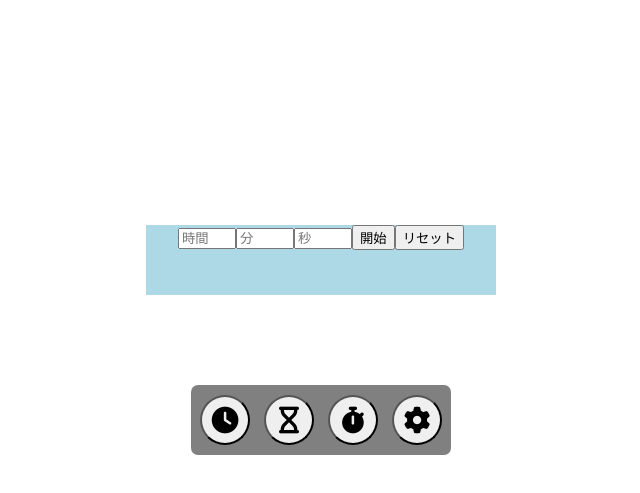
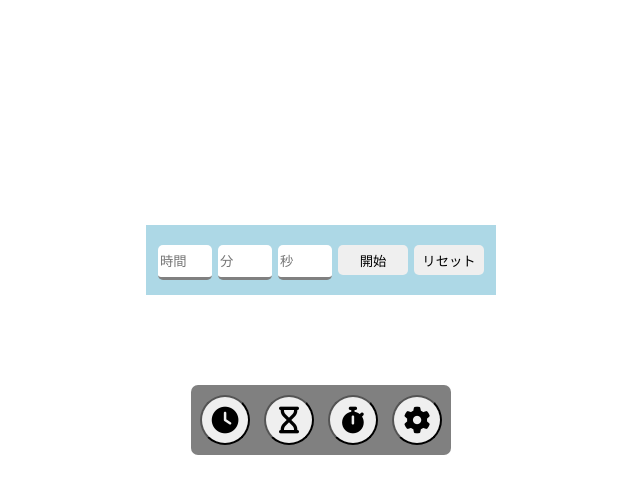
Before and after one commit to zazizuzezousan/CLOCK-APP, a plain HTML site: page index.html in a window 1280 px wide. Both pictures are taken after a click on the button 608 px from the left and 683 px from the top of the page. Shown: the part 263-756 px from the top of the page, without its empty margins (319-959 px from the left). Drawn offline with Linux system fonts and the light colour scheme.

Commit message:
Add files via upload

```diff
--- a/index.css
+++ b/index.css
@@ -39,4 +39,19 @@ body{
 }
 .settimer{
     width: 50px;
+    height: 30px;
+    margin: 20px 3px;
+    border: none;
+    border-bottom: solid 3px gray;
+    border-radius: 5px;
 }
+.timercontrol{
+    width: 70px;
+    height: 30px;
+    margin: 20px 3px;
+    border: none;
+    border-radius: 5px;
+}
+.timercontrol:active{
+    background-color: lightgray;
+}
--- a/index.js
+++ b/index.js
@@ -30,8 +30,8 @@ function Timer(){
         "<input type=number placeholder=時間 min=0 id=sethours class=settimer>"+
         "<input type=number placeholder=分 min=0 id=setminutes class=settimer>"+
         "<input type=number placeholder=秒 min=0 id=setseconds class=settimer>"+
-        "<button id=startstop>開始</button>"+
-        "<button id=reset>リセット</button>";
+        "<button id=startstop class=timercontrol>開始</button>"+
+        "<button id=reset class=timercontrol>リセット</button>";
     $control.innerHTML = TimerHTML;
     const $sethours = document.getElementById("sethours");
     const $setminutes = document.getElementById("setminutes");
@@ -121,12 +121,14 @@ function Timer(){
         $sethours.value = "";
         $setminutes.value = "";
         $setseconds.value = "";
+        $startstopStatus = 0;
+        $startstop.innerText = "開始";
     });
 }
 
 //ストップウォッチ
 function Stopwatch(){
-    $control.innerHTML = "<button id=startstop>開始</button><button id=reset>リセット</button>"
+    $control.innerHTML = "<button id=startstop class=timercontrol>開始</button><button id=reset class=timercontrol>リセット</button>"
     const $startstop = document.getElementById("startstop");
     const $reset = document.getElementById("reset");
     let $startstopStatus = 0;
```
